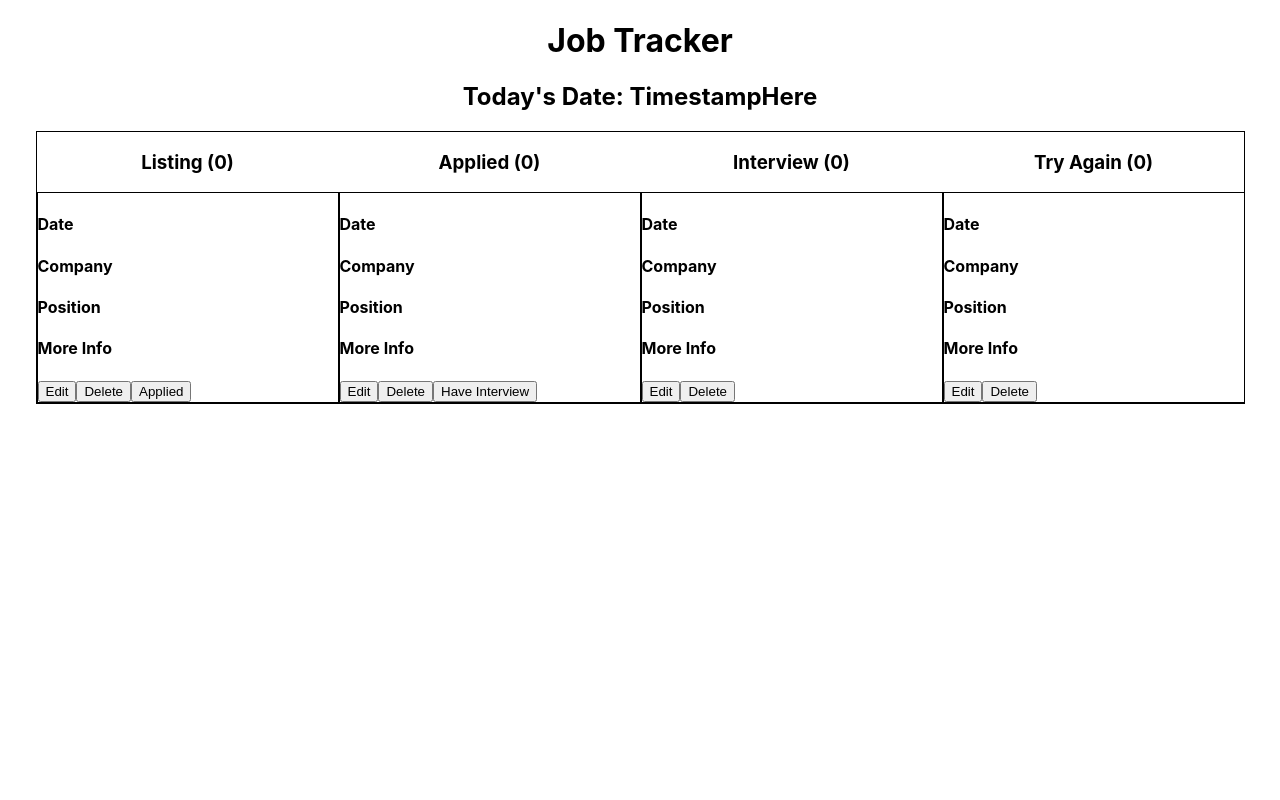
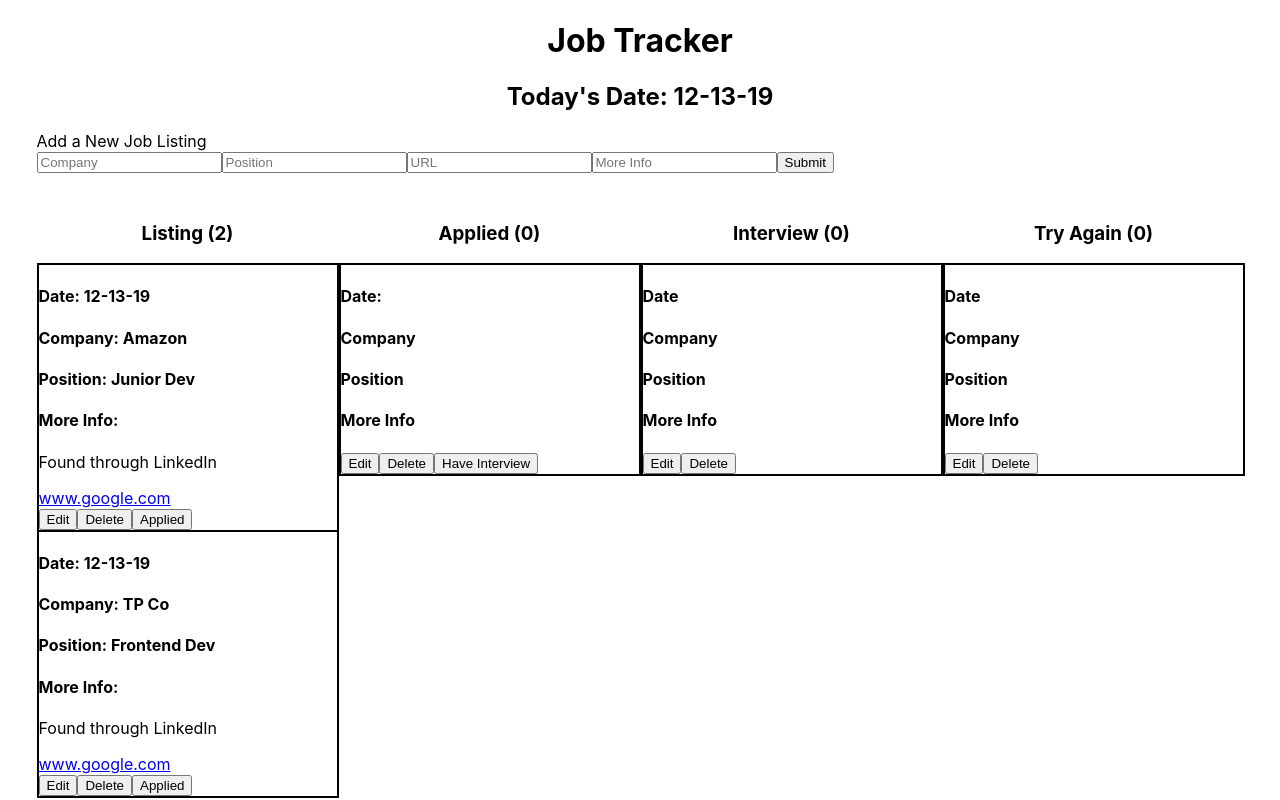
Before and after one commit to beccaking/job_tracker, a React (Create React App) app in the folder job_tracker/: page / in a window 1280 px wide. Built offline with nearby package versions, Linux system fonts and the light colour scheme.

Commit message:
Edit form working

```diff
--- a/job_tracker/src/App.js
+++ b/job_tracker/src/App.js
@@ -3,20 +3,95 @@ import Listings from './components/Listings.js'
 import Applied from './components/Applied.js'
 import Interview from './components/Interview.js'
 import TryAgain from './components/TryAgain.js'
+import Form from './components/Form.js'
 
 class App extends React.Component{
+  constructor(props){
+    super(props)
+    this.state = {
+      view: 'list',
+      jobs: [
+        { id: 1,
+          company: 'Amazon',
+          position: 'Junior Dev',
+          url: 'www.google.com',
+          status: 'new',
+          date: '12-13-19',
+          info: 'Found through LinkedIn'
+        },
+        {
+          id: 2,
+          company: 'TP Co',
+          position: 'Frontend Dev',
+          url: 'www.google.com',
+          status: 'new',
+          date: '12-13-19',
+          info: 'Found through LinkedIn'
+        }
+      ],
+      formInputs: {
+        company: 'boo',
+        position: '',
+        url: '',
+        info: null
+      }
+    }
+  }
+  handleView = (view, data)=>{
+    let formInputs = {
+      company:'',
+      position:'',
+      url:'',
+      info:''
+    }
+
+    switch(view){
+      case 'list':
+      break
+      case 'form':
+      formInputs = {
+        company: data.company,
+        position: data.position,
+        url: data.url,
+        info: data.info
+      }
+      break
+      default:
+      break
+    }
+    this.setState({
+      view: view,
+      formInputs: formInputs
+    })
+  }
   render(){
     return(
       <div className='container'>
         <header>
-        <h1>Job Tracker</h1>
-        <h2>Today's Date: TimestampHere </h2>
+          <h1>Job Tracker</h1>
+          <h2>Today's Date: 12-13-19</h2>
         </header>
+        <div className='addForm'>
+        <label htmlFor='form'>Add a New Job Listing</label>
+          <form id='form'>
+            <input type='text' placeholder='Company'/>
+            <input type='text' placeholder='Position'/>
+            <input type='text' placeholder='URL'/>
+            <input type='text' placeholder='More Info'/>
+            <input type='submit'/>
+          </form>
+          <br/>
+        </div>
         <div className='box-container'>
-          <Listings />
-          <Applied />
-          <Interview />
-          <TryAgain />
+        {
+          (this.state.view === 'form')
+          ? <Form handleView={this.handleView} formInputs={this.state.formInputs}/>
+          : null
+        }
+            <Listings handleView={this.handleView} jobs={this.state.jobs} formInputs={this.state.formInputs}/>
+            <Applied jobs={this.state.jobs}/>
+            <Interview jobs={this.state.jobs}/>
+            <TryAgain jobs={this.state.jobs}/>
         </div>
       </div>
     )
--- a/job_tracker/src/components/Applied.js
+++ b/job_tracker/src/components/Applied.js
@@ -7,7 +7,7 @@ class Applied extends React.Component{
         <h3>Applied (0)</h3>
         <div className='box'>
           <div className='job'>
-            <h4>Date</h4>
+            <h4>Date:</h4>
             <h4>Company</h4>
             <h4>Position</h4>
             <h4>More Info</h4>
--- /dev/null
+++ b/job_tracker/src/components/Form.js
@@ -0,0 +1,45 @@
+import React from 'react'
+
+class Form extends React.Component {
+  constructor(){
+    super()
+    this.state = {
+      company: '',
+      position: '',
+      url: '',
+      info: null
+    }
+  }
+  handleChange = (event) => {
+    this.setState({[event.target.id]: event.target.value})
+  }
+
+  componentDidMount(){
+    this.setState({
+      company: this.props.formInputs.company,
+      position: this.props.formInputs.position,
+      url: this.props.formInputs.url,
+      info: this.props.formInputs.info
+    })
+  }
+  render(){
+    return(
+        <div class='editform'>
+          <form>
+            <label htmlFor='company'>Company</label>
+            <input type='text' value={this.state.company} id='company' onChange={this.handleChange}/>
+            <label htmlFor='position'>Position</label>
+            <input type='text' value={this.state.position} id='position' onChange={this.handleChange}/>
+            <label htmlFor='url'>URL</label>
+            <input type='text' value={this.state.url} id='url' onChange={this.handleChange}/>
+            <label htmlFor='info'>Info</label>
+            <input type='text' value={this.state.info} id='info' onChange={this.handleChange}/>
+            <input type='submit'/>
+          </form>
+          <button onClick={()=>{this.props.handleView('list')}}>Cancel</button>
+        </div>
+    )
+  }
+}
+
+export default Form
--- a/job_tracker/src/components/Listings.js
+++ b/job_tracker/src/components/Listings.js
@@ -1,20 +1,30 @@
 import React from 'react';
 
 class Listings extends React.Component{
+  showForm(job){
+    this.props.handleView('form', job)
+  }
   render(){
     return(
       <div className='column listings'>
-        <h3>Listing (0)</h3>
+        <h3>Listing ({this.props.jobs.length})</h3>
         <div className='box'>
-          <div className='job'>
-            <h4>Date</h4>
-            <h4>Company</h4>
-            <h4>Position</h4>
-            <h4>More Info</h4>
-            <button>Edit</button>
-            <button>Delete</button>
-            <button>Applied</button>
-          </div>
+        {
+          this.props.jobs.map((job) => (
+            <div className='job'>
+              <h4>Date: {job.date}</h4>
+              <h4>Company: {job.company}</h4>
+              <h4>Position: {job.position}</h4>
+              <h4>More Info:</h4>
+              <p>{job.info}</p>
+              <a href={job.url}>{job.url}</a>
+              <br/>
+              <button onClick={()=>{this.showForm(job)}}>Edit</button>
+              <button>Delete</button>
+              <button>Applied</button>
+            </div>
+          ))
+        }
         </div>
       </div>
     )
--- a/job_tracker/src/index.css
+++ b/job_tracker/src/index.css
@@ -5,6 +5,16 @@ header {
 h3{
   text-align: center;
 }
+
+.addForm {
+  width: 1207px;
+  margin: 10px auto;
+}
+
+.job {
+  border: 1px solid black;
+}
+
 .box {
   width: 300px;
   border: 1px solid black;
@@ -15,7 +25,6 @@ h3{
   flex-direction: row;
   width: 1207px;
   margin: 0 auto;
-  border: 1px solid black;
 }
 
 body {
```
